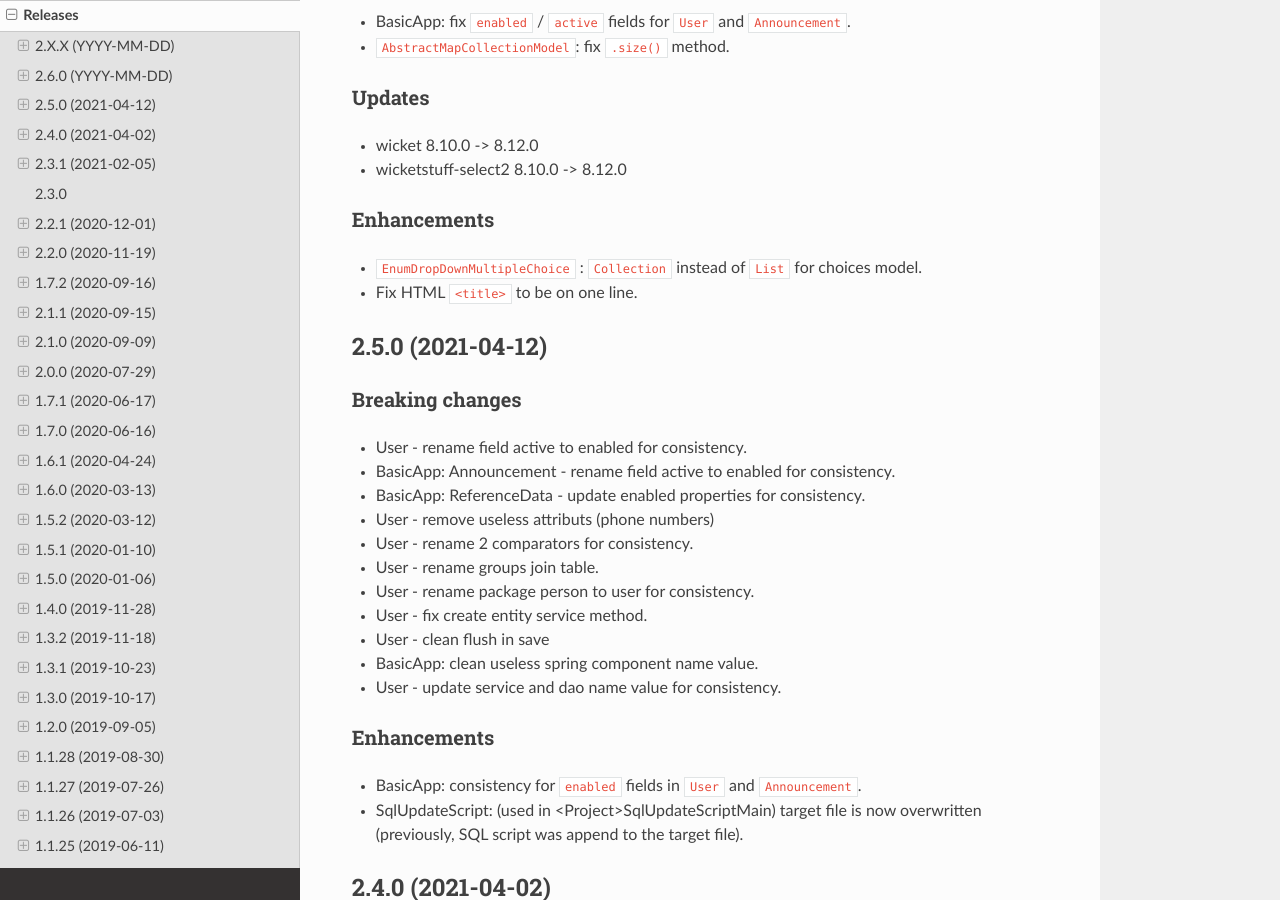
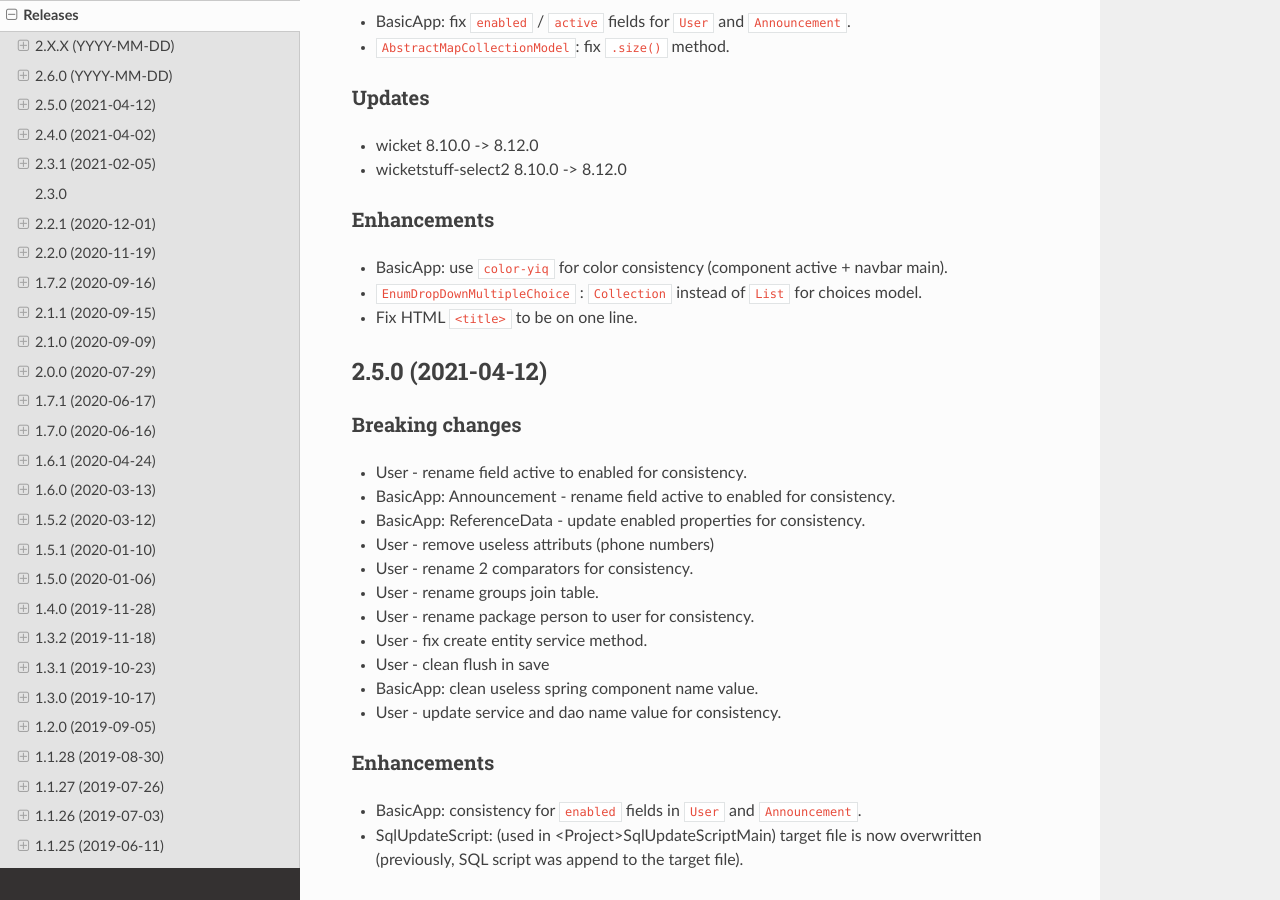
Before and after one commit to igloo-project/igloo-doc, a Sphinx documentation site: the page built from source/release-notes/releases.rst, in a window 1280 px wide and 900 px high, scrolled down 534 px. Built offline with Sphinx 7.4.7 and the Read the Docs theme 2.0.0, drawn with Linux system fonts in a browser that asks for light colours.

Commit message:
2.6.0: release notes

```diff
--- a/source/release-notes/releases.rst
+++ b/source/release-notes/releases.rst
@@ -39,6 +39,7 @@ Updates
 Enhancements
 ************
 
+* BasicApp: use ``color-yiq`` for color consistency (component active + navbar main).
 * ``EnumDropDownMultipleChoice`` : ``Collection`` instead of ``List`` for choices model.
 * Fix HTML ``<title>`` to be on one line.
 
```
